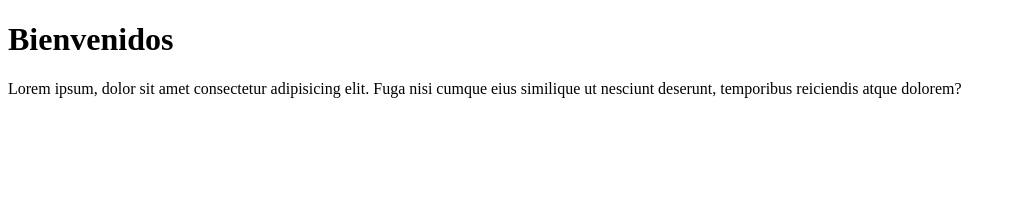
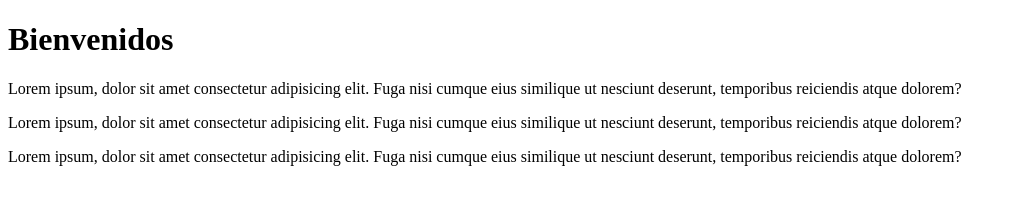
Before and after one commit to pgrl77/ejemploGit, a plain HTML site: page index.html in a window 1280 px wide. Shown: the whole page, without its empty margins (0-1016 px from the left). Drawn offline with Linux system fonts and the light colour scheme.

Commit message:
Update index.html
Se agrego dos parrafos

```diff
--- a/index.html
+++ b/index.html
@@ -9,5 +9,8 @@
     <H1>Bienvenidos</H1>
     <p>Lorem ipsum, dolor sit amet consectetur adipisicing elit. Fuga nisi cumque eius similique ut nesciunt deserunt, temporibus reiciendis atque dolorem?</p>
 
+    <p>Lorem ipsum, dolor sit amet consectetur adipisicing elit. Fuga nisi cumque eius similique ut nesciunt deserunt, temporibus reiciendis atque dolorem?</p>
+    <p>Lorem ipsum, dolor sit amet consectetur adipisicing elit. Fuga nisi cumque eius similique ut nesciunt deserunt, temporibus reiciendis atque dolorem?</p>
+
 </body>
 </html>
```
